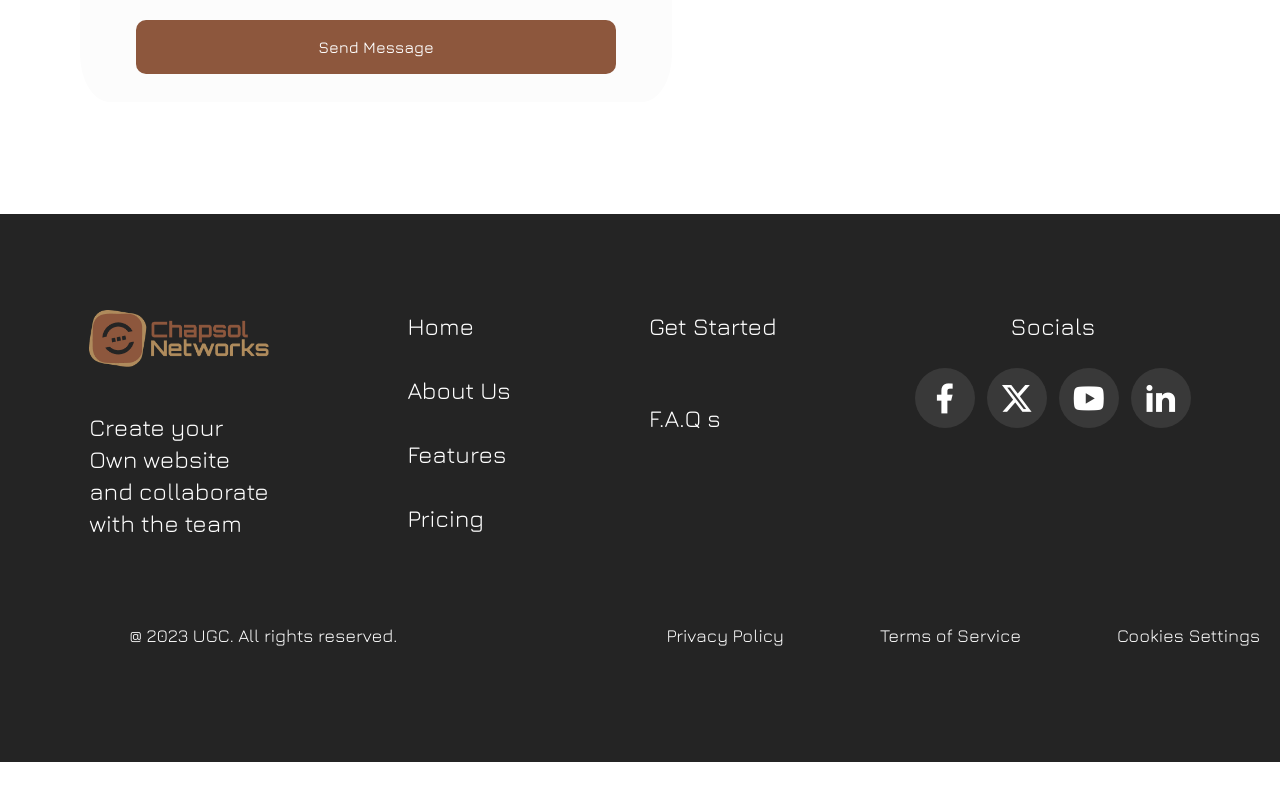
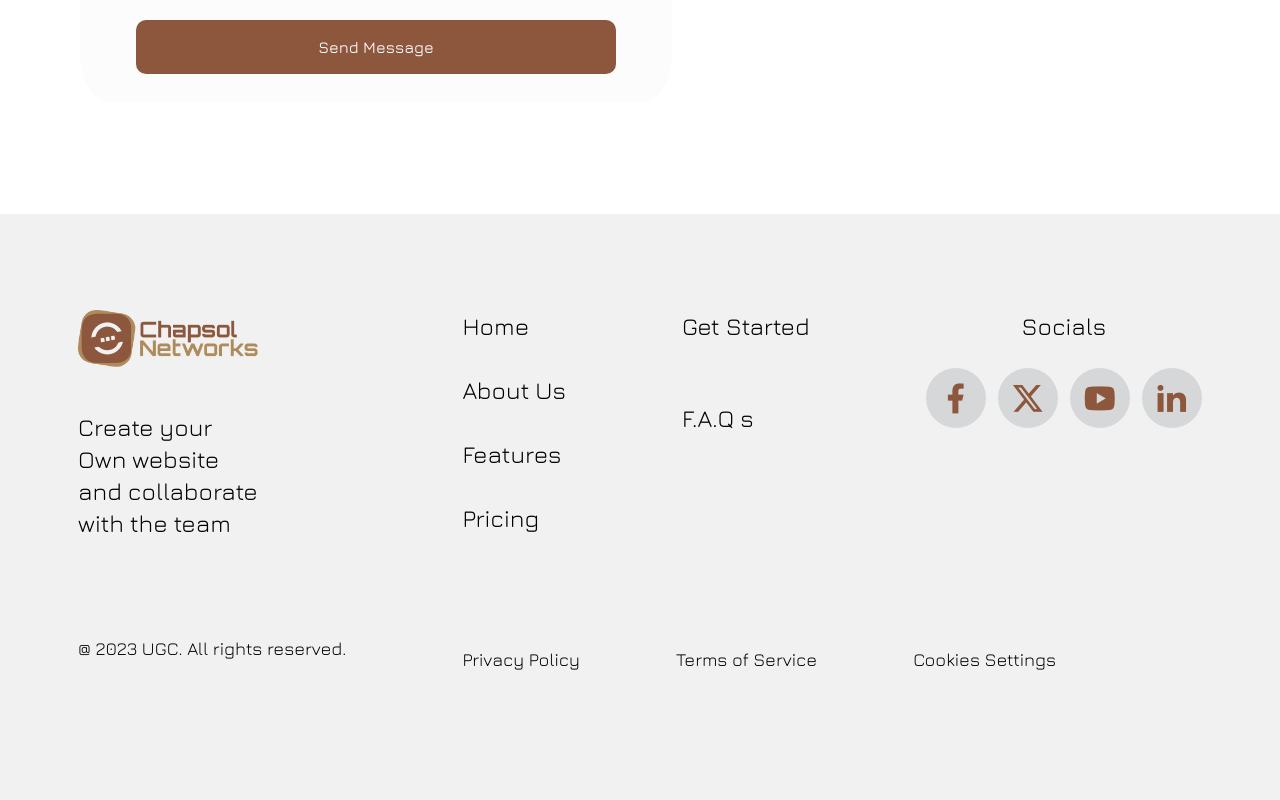
Before and after one commit to GoodboyBadvibes/Chapsol, a Next.js app: page / in a window 1280 px wide. Shown: the part 5073-5873 px from the top of the page. Before the commit the page ends 5835 px from the top, so only its background shows below. Built offline with nearby package versions, Linux system fonts and the light colour scheme.

Commit message:
rearranged footer

```diff
--- a/src/app/components/Footer.js
+++ b/src/app/components/Footer.js
@@ -5,14 +5,23 @@ import Link from 'next/link'
 
 const Footer = () => {
   return (
-    <div className=' px-5 sm:' style={{backgroundColor:'rgb(36,36,36)', color:'white',}}>
+    <div className=' px-5 sm:' style={{backgroundColor:'hsla(210, 3%, 75%, 0.221)', color:'black',}}>
 
       <div className=' pt-24 md:flex justify-around  m-auto text-center md:text-start'>
-        <div style={{width:'180px'}} className='m-auto pb-20 md:pb-0 md:m-0 '>
-          <Image src={'/logo.png'} width={180} height={200} className=' items-center m-auto md:m-0 md:items-start'/>
-          <h2 className='text-2xl pt-11 hidden md:block'>Create your Own website and collaborate with the team</h2>
+        <div>
+          <div style={{ width: '180px' }} className='m-auto pb-20 md:pb-0 md:m-0 '>
+            <Image src={'/logo.png'} width={180} height={200} className=' items-center m-auto md:m-0 md:items-start' />
+            <h2 className='text-2xl pt-11 hidden md:block'>Create your Own website and collaborate with the team</h2>
+
+          </div>
+
+          <p className=' pt-24 sm:pb-0 text-lg hidden md:block'>  {/* only available in lg screens  */}
+           @ 2023 UGC. All rights reserved.
+        </p>
+
 
         </div>
+
 
 
         <div className=' '>
@@ -23,6 +32,18 @@ const Footer = () => {
           <Link href={'/'} className='text-xl sm:text-2xl pb-9' ><h2>Features</h2></Link> <br />
 
           <Link href={'/'} className='text-xl sm:text-2xl pb-9' ><h2>Pricing</h2></Link> <br />
+
+          <div style={{position:' absolute'}} className=' sm:justify-start justify-around overflow-hidden text-center gap-6 sm:gap-24 pt-20 sm:pb-0 text-lg hidden md:flex'>  {/* only available in lg screens  */}
+        <p>
+          Privacy Policy
+        </p>
+        <p>
+         Terms of Service
+        </p>
+        <p>
+          Cookies Settings
+        </p>
+        </div>
 
         </div>
 
@@ -37,13 +58,13 @@ const Footer = () => {
           <h3 className='text-xl sm:text-2xl pb-9 '>Socials</h3>
 
          <div className='flex gap-3 justify-center items-center'>
-         <Link href={'/'} ><i className='ri-facebook-fill text-4xl rounded-full p-3' style={{backgroundColor:'#393939'}}></i></Link>
+         <Link href={'/'} ><i className='ri-facebook-fill text-4xl rounded-full p-3 text-standard' style={{backgroundColor:'hsla(210, 3%, 75%, 0.518)'}}></i></Link>
 
-         <Link href={'/'} ><i className='ri-twitter-x-fill text-4xl rounded-full p-3' style={{backgroundColor:'#393939'}}> </i></Link>
+         <Link href={'/'} ><i className='ri-twitter-x-fill text-4xl rounded-full p-3 text-standard' style={{backgroundColor:'hsla(210, 3%, 75%, 0.518)'}}> </i></Link>
 
-         <Link href={'/'} ><i className='ri-youtube-fill text-4xl rounded-full p-3' style={{backgroundColor:'#393939'}}> </i></Link>
+         <Link href={'/'} ><i className='ri-youtube-fill text-4xl rounded-full p-3 text-standard' style={{backgroundColor:'hsla(210, 3%, 75%, 0.518)'}}> </i></Link>
 
-         <Link href={'/'} ><i className='ri-linkedin-fill text-4xl rounded-full p-3' style={{backgroundColor:'#393939'}}> </i></Link>
+         <Link href={'/'} ><i className='ri-linkedin-fill text-4xl rounded-full p-3 text-standard' style={{backgroundColor:'hsla(210, 3%, 75%, 0.518)'}}> </i></Link>
 
          </div>
 
@@ -51,12 +72,12 @@ const Footer = () => {
 
       </div>
 
-      <div className=' sm:flex justify-start items-center gap-40 text-lg pt-14 pb-28 m-auto'>
-        <p className='pb-12 sm:pb-0 text-center m-auto'>
+      <div className=' sm:flex justify-start items-center gap-40 text-lg pt-14 pb-28 m-auto'>  {/* only available in md & sm screens  */}
+        <p className='pb-12 sm:pb-0 text-center m-auto block md:hidden'>
            @ 2023 UGC. All rights reserved.
         </p>
 
-        <div className='flex sm:justify-start justify-around overflow-hidden text-center gap-6 sm:gap-24'>
+        <div className='flex sm:justify-start justify-around overflow-hidden text-center gap-6 sm:gap-24  md:hidden'>
         <p>
           Privacy Policy
         </p>
```
